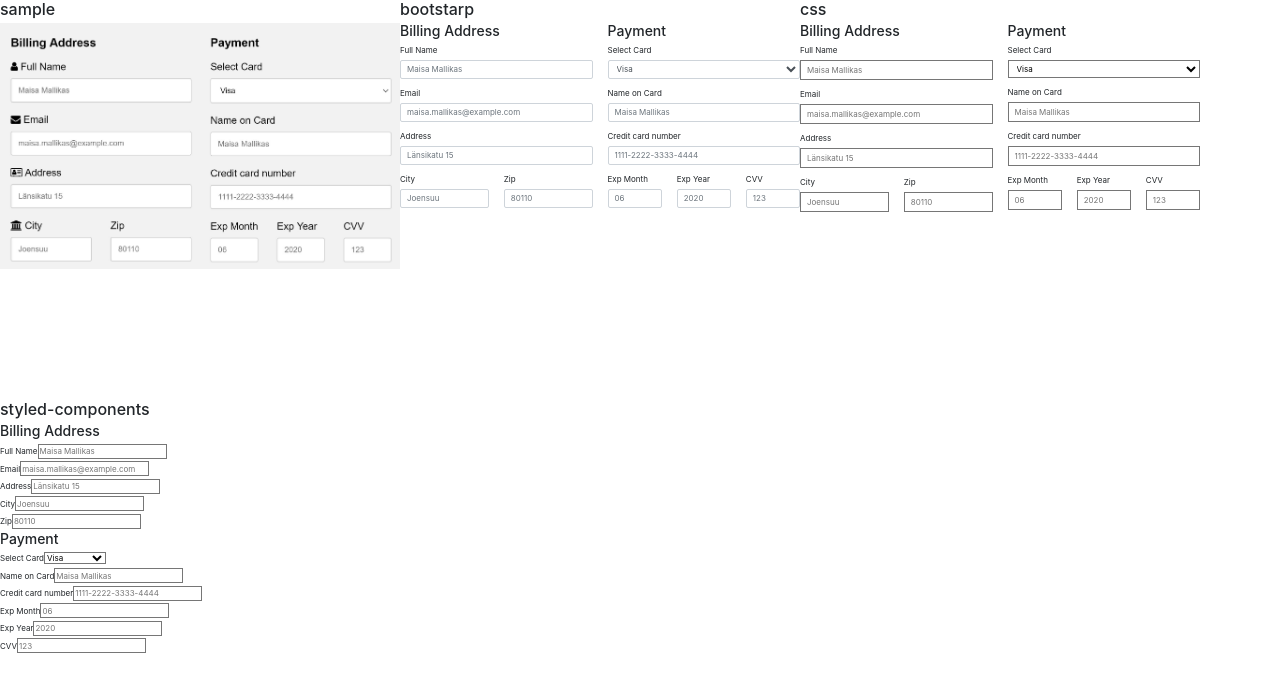
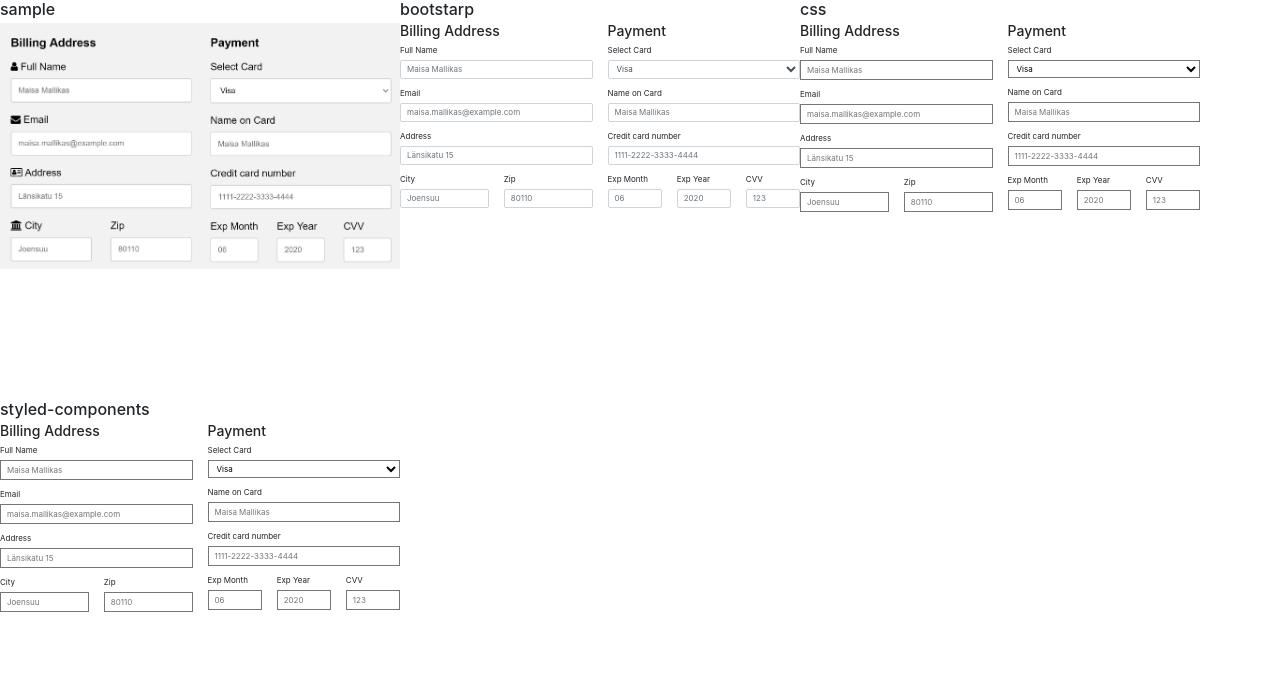
Before and after one commit to tvakeva/code-academy-jns-2020-devenv-timov, a React (Create React App) app in the folder client/: page /styling in a window 1280 px wide. Shown: the top 692 px of the page. Built offline with nearby package versions, Linux system fonts and the light colour scheme.

Commit message:
Used styled-components to style the form

```diff
--- a/client/package.json
+++ b/client/package.json
@@ -12,7 +12,8 @@
     "react-router": "^5.2.0",
     "react-router-dom": "^5.2.0",
     "react-scripts": "3.4.1",
-    "reactstrap": "^8.4.1"
+    "reactstrap": "^8.4.1",
+    "styled-components": "^5.1.1"
   },
   "scripts": {
     "start": "react-scripts start",
--- a/client/src/containers/StylingSamples/StylingSamples.js
+++ b/client/src/containers/StylingSamples/StylingSamples.js
@@ -16,7 +16,7 @@ function StylingSamples(props) {
         }}
       >
         <h2>sample</h2>
-        <img src={SampleImage} width="100%" />
+        <img alt="Sample" src={SampleImage} width="100%" />
       </div>
       <div
         style={{
--- a/client/src/containers/StylingSamples/StylingWithStyledComponents.js
+++ b/client/src/containers/StylingSamples/StylingWithStyledComponents.js
@@ -1,74 +1,113 @@
 import React from "react";
+import styled from "styled-components";
+
+const Label = styled.label`
+  width: 100%;
+`;
+const Input = styled.input`
+  width: 100%;
+  padding: 6px 12px;
+`;
+const Select = styled.select`
+  width: 100%;
+  padding: 6px 12px;
+`;
+
+const SectionContainer = styled.div`
+  display: flex;
+  margin: 0 -15px;
+`;
+
+const Section = styled.div`
+  padding: 0 15px;
+  flex: 1;
+`;
+
+const InputGroup = styled.div`
+  margin-bottom: 16px;
+`;
 
 function StylingWithStyledComponents(props) {
   return (
     <form>
-      <div>
-        <div>
+      <SectionContainer>
+        <Section>
           <h3>Billing Address</h3>
-          <div>
-            <label for="fullname">Full Name</label>
-            <input type="text" name="fullname" placeholder="Maisa Mallikas" />
-          </div>
-          <div>
-            <label for="email">Email</label>
-            <input
+          <InputGroup>
+            <Label for="fullname">Full Name</Label>
+            <Input type="text" name="fullname" placeholder="Maisa Mallikas" />
+          </InputGroup>
+          <InputGroup>
+            <Label for="email">Email</Label>
+            <Input
               type="text"
               name="email"
               placeholder="maisa.mallikas@example.com"
             />
-          </div>
-          <div>
-            <label for="address">Address</label>
-            <input type="text" name="address" placeholder="Länsikatu 15" />
-          </div>
-          <div>
-            <label for="city">City</label>
-            <input type="text" name="city" placeholder="Joensuu" />
-          </div>
-          <div>
-            <label for="zip">Zip</label>
-            <input type="text" name="zip" placeholder="80110" />
-          </div>
-        </div>
+          </InputGroup>
+          <InputGroup>
+            <Label for="address">Address</Label>
+            <Input type="text" name="address" placeholder="Länsikatu 15" />
+          </InputGroup>
+          <SectionContainer>
+            <Section>
+              <InputGroup>
+                <Label for="city">City</Label>
+                <Input type="text" name="city" placeholder="Joensuu" />
+              </InputGroup>
+            </Section>
+            <Section>
+              <InputGroup>
+                <Label for="zip">Zip</Label>
+                <Input type="text" name="zip" placeholder="80110" />
+              </InputGroup>
+            </Section>
+          </SectionContainer>
+        </Section>
 
-        <div>
+        <Section>
           <h3>Payment</h3>
-          <div>
-            <label for="cardType">Select Card</label>
-            <select name="cardType">
+          <InputGroup>
+            <Label for="cardType">Select Card</Label>
+            <Select name="cardType">
               <option value="visa">Visa</option>
               <option value="masterCard">Mastercard</option>
-            </select>
-          </div>
-          <div>
-            <label for="cardName">Name on Card</label>
-            <input type="text" name="cardName" placeholder="Maisa Mallikas" />
-          </div>
-          <div>
-            <label for="cardNumber">Credit card number</label>
-            <input
+            </Select>
+          </InputGroup>
+          <InputGroup>
+            <Label for="cardName">Name on Card</Label>
+            <Input type="text" name="cardName" placeholder="Maisa Mallikas" />
+          </InputGroup>
+          <InputGroup>
+            <Label for="cardNumber">Credit card number</Label>
+            <Input
               type="text"
               name="cardNumber"
               placeholder="1111-2222-3333-4444"
             />
-          </div>
-          <div>
-            <div>
-              <label for="cardExpMonth">Exp Month</label>
-              <input type="number" name="cardExpMonth" placeholder="06" />
-            </div>
-            <div>
-              <label for="cardExpYear">Exp Year</label>
-              <input type="number" name="cardExpYear" placeholder="2020" />
-            </div>
-            <div>
-              <label for="cardCvv">CVV</label>
-              <input type="text" name="cardCvv" placeholder="123" />
-            </div>
-          </div>
-        </div>
-      </div>
+          </InputGroup>
+          <SectionContainer>
+            <Section>
+              <InputGroup>
+                <Label for="cardExpMonth">Exp Month</Label>
+                <Input type="number" name="cardExpMonth" placeholder="06" />
+              </InputGroup>
+            </Section>
+            <Section>
+              <InputGroup>
+                <Label for="cardExpYear">Exp Year</Label>
+                <Input type="number" name="cardExpYear" placeholder="2020" />
+              </InputGroup>
+            </Section>
+            <Section>
+              <InputGroup>
+                <Label for="cardCvv">CVV</Label>
+                <Input type="text" name="cardCvv" placeholder="123" />
+              </InputGroup>
+            </Section>
+          </SectionContainer>
+        </Section>
+      </SectionContainer>
     </form>
   );
 }
```
Also changed, not shown: 1 other file (tests, documents, lock files or other folders).
